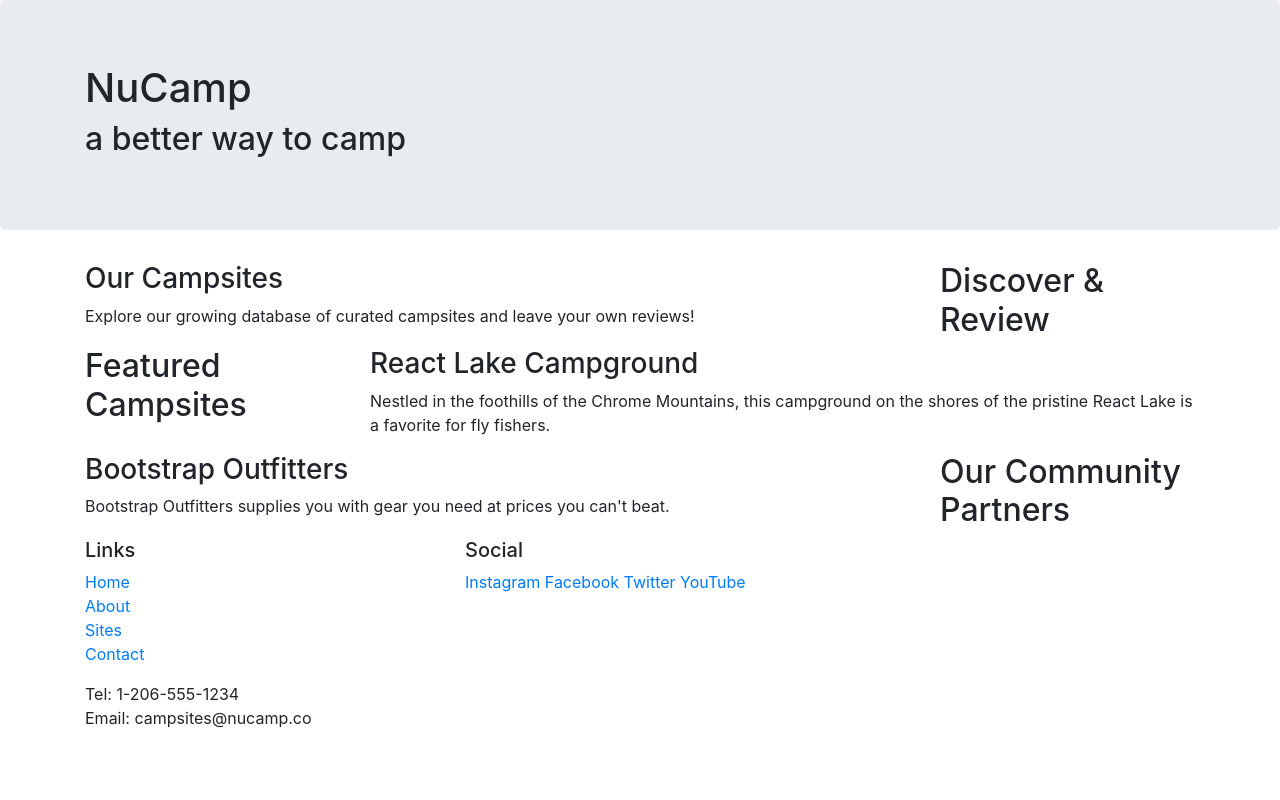
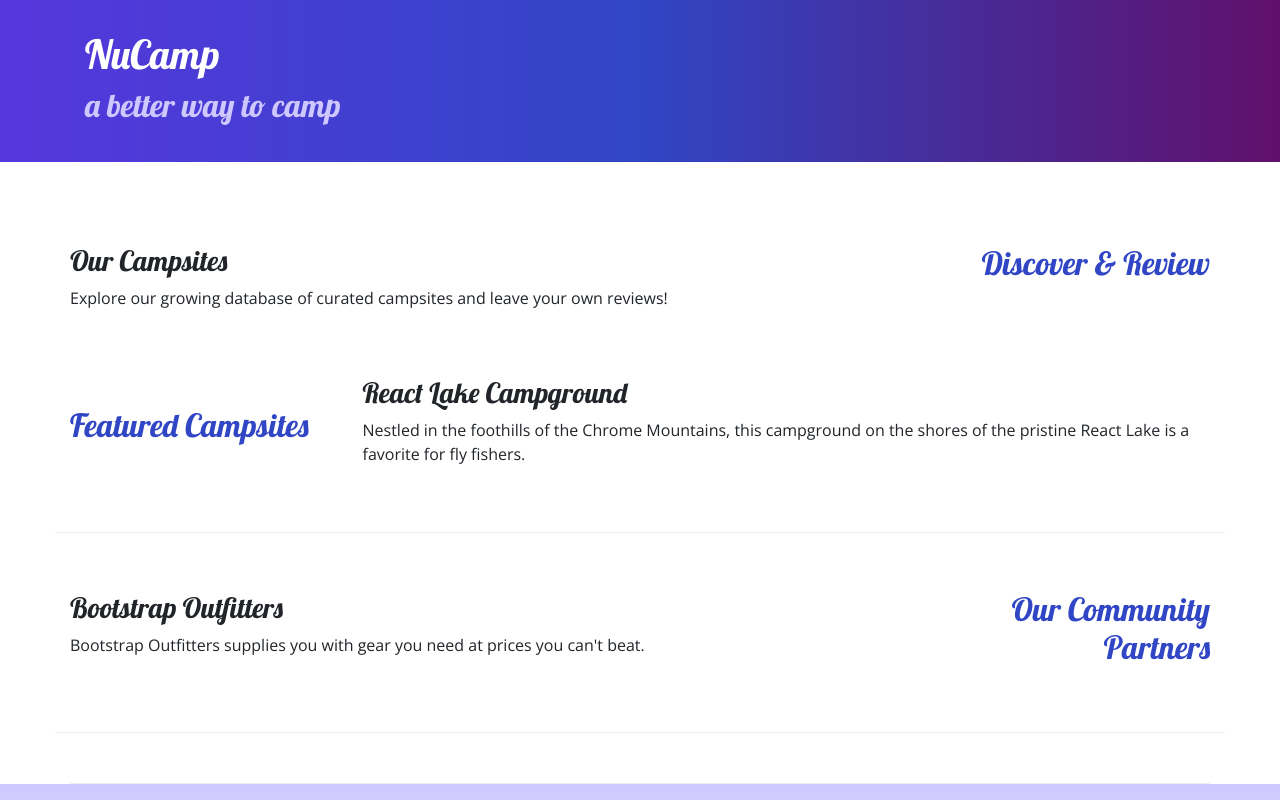
Before and after one commit to Brockkcc/Nucampsite, a website: page index.html in a window 1280 px wide. Shown: the top 800 px of the page. Drawn offline with nearby package versions, Linux system fonts and the light colour scheme.

Commit message:
Adding Custom Styles

```diff
--- /dev/null
+++ b/css/styles.css
@@ -0,0 +1,32 @@
+body {
+    font-family: "Open Sans", sans-serif;
+}
+
+h1, h2, h3 {
+    font-family: "Lobster", cursive;
+}
+
+h2 {
+    color: #3046C5;
+}
+
+header h2 {
+    color: #CEC8FF;
+}
+
+footer {
+    background-image: linear-gradient(#CEC8FF, white);
+    padding: 20px 0;
+}
+
+.jumbotron {
+    padding: 30px;
+    background-image: linear-gradient(to right, #5637DD, #3046C5, #60106B);
+    color: white;
+}
+
+.row-content {
+    padding: 50px 0;
+    border-bottom: 1px ridge;
+    min-height: 200px;
+}
--- a/index.html
+++ b/index.html
@@ -8,13 +8,15 @@
 
     <!-- Bootstrap CSS -->
     <link rel="stylesheet" href="node_modules/bootstrap/dist/css/bootstrap.min.css" />
+    <link rel="stylesheet" href="https://fonts.googleapis.com/css?family=Lobster|Open+Sans" />
+    <link rel="stylesheet" href="css/styles.css" />
 
     <title>NuCamp: A Better Way To Camp</title>
 </head>
 
 <body>
 
-    <header class="jumbotron">
+    <header class="jumbotron jumbotron-fluid">
         <div class="container">
             <div class="row">
                 <div class="col">
@@ -25,10 +27,10 @@
         </div>
     </header>
 
-    <div class="container">
+    <div class="container row-content align-items-center">
         <div class="row">
             <div class="col-sm-4 order-sm-last col-md-3">
-                <h2>Discover & Review</h2>
+                <h2 class="text-sm-right">Discover & Review</h2>
             </div>
             <div class="col">
                 <h3>Our Campsites</h3>
@@ -36,7 +38,7 @@
             </div>
         </div>
 
-        <div class="row">
+        <div class="row row-content align-items-center">
             <div class="col-sm-4 col-md-3">
                 <h2>Featured Campsites</h2>
             </div>
@@ -46,9 +48,9 @@
             </div>
         </div>
 
-        <div class="row">
+        <div class="row row-content align-items-center">
             <div class="col-sm-4 order-sm-last col-md-3">
-                <h2>Our Community Partners</h2>
+                <h2 class="text-sm-right">Our Community Partners</h2>
             </div>
             <div class="col">
                 <h3>Bootstrap Outfitters</h3>
@@ -69,14 +71,14 @@
                         <li><a href="#">Contact</a></li>
                     </ul>
                 </div>
-                <div class="col-6 col-sm-5">
+                <div class="col-6 col-sm-5 text-center">
                     <h5>Social</h5>
                     <a href="http://instagram.com/">Instagram</a>
                     <a href="http://facebook.com/">Facebook</a>
                     <a href="http://twitter.com/">Twitter</a>
                     <a href="http://youtube.com/">YouTube</a>
                 </div>
-                <div class="col-sm-4">
+                <div class="col-sm-4 text-center">
                     Tel: 1-206-555-1234<br />
                     Email: campsites@nucamp.co
                 </div>
```
